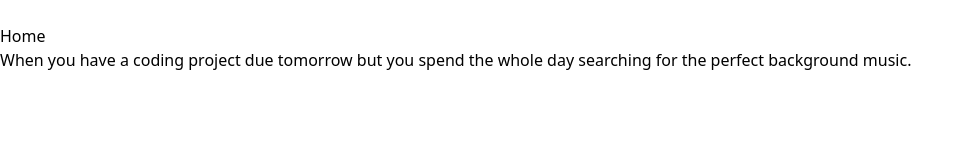
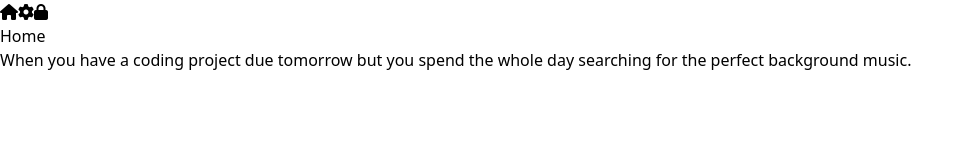
Before and after one commit to Chet4nSingh/React-TS, a React (Vite) app: page / in a window 1280 px wide. Shown: the top 160 px of the page, without its empty margins (0-973 px from the left). Built offline with nearby package versions, Linux system fonts and the light colour scheme.

Commit message:
React + TypeScript + Tailwind CSS

```diff
--- a/index.html
+++ b/index.html
@@ -4,6 +4,12 @@
     <meta charset="UTF-8" />
     <link rel="icon" type="image/svg+xml" href="./src/assets/react.svg" />
     <meta name="viewport" content="width=device-width, initial-scale=1.0" />
+
+    <!-- ICONS -->
+    <link rel="stylesheet" href="https://cdnjs.cloudflare.com/ajax/libs/font-awesome/6.6.0/css/all.min.css"
+    integrity="sha512-Kc323vGBEqzTmouAECnVceyQqyqdsSiqLQISBL29aUW4U/M7pSPA/gEUZQqv1cwx4OnYxTxve5UMg5GT6L4JJg=="
+    crossorigin="anonymous" referrerpolicy="no-referrer" />
+
     <title>React+TS List</title>
   </head>
   <body>
--- a/src/projects/01_Widgets/Home.tsx
+++ b/src/projects/01_Widgets/Home.tsx
@@ -28,10 +28,15 @@ function Home() {
   }
 
   return (
-    <main className="bg-zinc-900 text-slate-200 w-[50%] md:w-[30%] mt-60 mx-auto rounded-md">
-      <Header selected={selectedIndex} onSelectIcon={handleSelectIcon} />
-      <Content title={DATA[selectedIndex].title} description={DATA[selectedIndex].description} />
-    </main>
+    <div className="container w-full grid place-items-center h-screen bg-zinc-800">
+      <main className="bg-zinc-900 text-slate-200 w-[50%] md:w-[30%] rounded-md">
+        <Header selected={selectedIndex} onSelectIcon={handleSelectIcon} />
+        <Content
+          title={DATA[selectedIndex].title}
+          description={DATA[selectedIndex].description}
+        />
+      </main>
+    </div>
   );
 }
 
```
